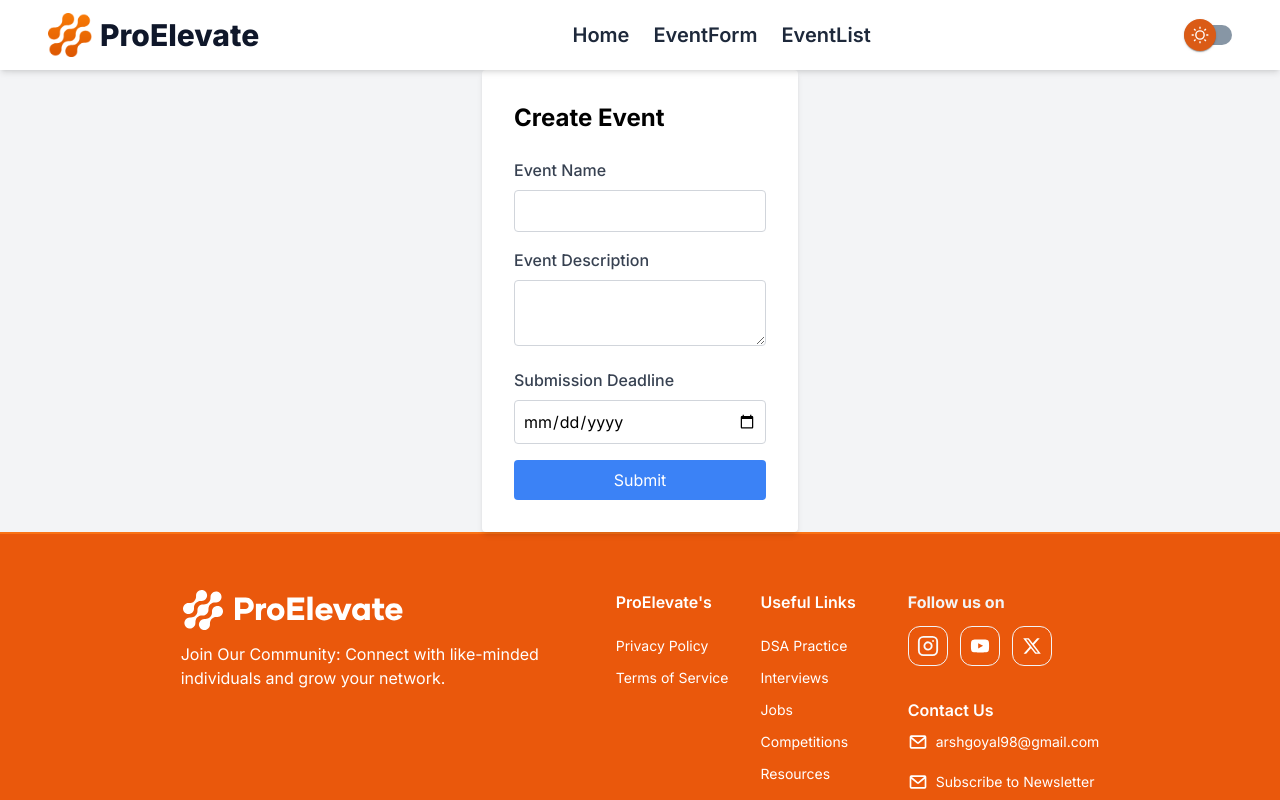
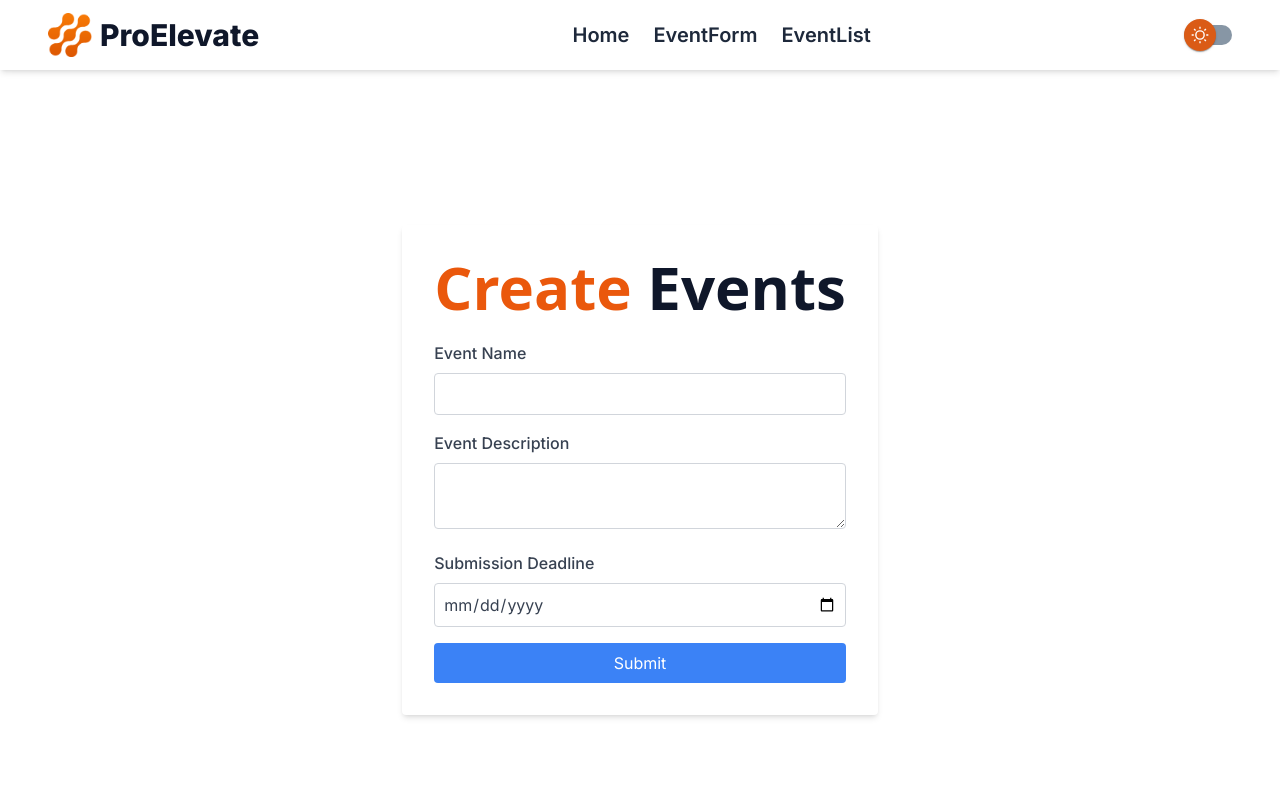
Before and after one commit to kamalnathdhekwar/NextTask, a Next.js app: page /eventform in a window 1280 px wide. Shown: the top 800 px of the page. Built offline with nearby package versions, Linux system fonts and the light colour scheme.

Commit message:
updated design

```diff
--- a/src/app/eventform/page.js
+++ b/src/app/eventform/page.js
@@ -4,7 +4,7 @@ import EventForm from '../../components/EventForm/EventForm';
 
 const EventFormPage = () => {
   return (
-    <div className=" bg-gray-100 flex items-center justify-center">
+    <div className=" h-screen flex items-center justify-center">
       <EventForm />
     </div>
   );
--- a/src/app/page.js
+++ b/src/app/page.js
@@ -5,7 +5,7 @@ import HeroSection from "@/components/HomePage/heroSection/HeroSection";
 
 export default function Home() {
   return (
-    <main className="flex min-h-screen flex-col items-center justify-between ">
+    <main className="flex min-h-screen flex-col items-center justify-between bg-white dark:bg-slate-800 ">
 
      <HeroSection/>
      <HomeEventSection/>
--- a/src/components/EventForm/EventForm.js
+++ b/src/components/EventForm/EventForm.js
@@ -18,34 +18,40 @@ const EventForm = () => {
   };
 
   return (
-    <form onSubmit={handleSubmit} className="max-w-lg mx-auto p-8 bg-white shadow-md rounded">
-      <h2 className="text-2xl font-bold mb-6">Create Event</h2>
+    <div className=" ">
+
+<form onSubmit={handleSubmit} className="max-w-xl mx-auto p-8 bg-white dark:bg-gray-800 shadow-md rounded text-gray-700 dark:text-slate-400">
+     <h1 className="lg:text-6xl md:text-4xl text-3xl font-extrabold font-sans mb-6">
+          <span className='text-orange-600'>Create</span>
+          <span className='text-slate-900 dark:text-slate-200'> Events</span>
+        </h1>
+
 
       <div className="mb-4">
-        <label htmlFor="eventName" className="block text-gray-700 font-medium mb-2">Event Name</label>
+        <label htmlFor="eventName" className="block  font-medium mb-2 ">Event Name</label>
         <input
           type="text"
           id="eventName"
           value={eventName}
           onChange={(e) => setEventName(e.target.value)}
-          className="w-full p-2 border border-gray-300 rounded"
+          className="w-full p-2 border border-gray-300 rounded text-black"
           required
         />
       </div>
 
       <div className="mb-4">
-        <label htmlFor="eventDescription" className="block text-gray-700 font-medium mb-2">Event Description</label>
+        <label htmlFor="eventDescription" className="block font-medium mb-2">Event Description</label>
         <textarea
           id="eventDescription"
           value={eventDescription}
           onChange={(e) => setEventDescription(e.target.value)}
-          className="w-full p-2 border border-gray-300 rounded"
+          className="w-full p-2 border border-gray-300 rounded text-black"
           required
         ></textarea>
       </div>
 
       <div className="mb-4">
-        <label htmlFor="submissionDeadline" className="block text-gray-700 font-medium mb-2">Submission Deadline</label>
+        <label htmlFor="submissionDeadline" className="block  font-medium mb-2">Submission Deadline</label>
         <input
           type="date"
           id="submissionDeadline"
@@ -60,6 +66,8 @@ const EventForm = () => {
         Submit
       </button>
     </form>
+
+    </div>
   );
 };
 
--- a/src/components/HomePage/HomeEventSection/Card.js
+++ b/src/components/HomePage/HomeEventSection/Card.js
@@ -10,7 +10,7 @@ const Card = ({heading, image,cardDetail,navPage,bgColor}) => {
         <div className=" hover:scale-110 duration-500 cursor-pointer">
         <Link href={`/${navPage}`}>
         <div data-aos="flip-down" data-aos-duration="1000"
-         className={`w-full h-48 rounded-xl  flex flex-col gap-4 p-6 bg-info-500 relative ${bgColor} shadow-md shadow-slate-800 dark:shadow-slate-400 `}>
+         className={`w-[350px] h-48 rounded-xl  flex flex-col gap-4 p-6 bg-info-500 relative ${bgColor} shadow-md shadow-slate-800 dark:shadow-slate-400 `}>
 
              {/* image */}
              <Image
--- a/src/components/HomePage/HomeEventSection/HomeEventSection.js
+++ b/src/components/HomePage/HomeEventSection/HomeEventSection.js
@@ -8,9 +8,9 @@ export default function Home() {
   return (
     <div className="w-full p-12 bg-orange-100 dark:bg-red-900  mb-12">
 
-       <h1 className="text-3xl font-bold mb-6">Welcome to the Event  App</h1>
+       <h1 className="text-3xl font-bold mb-6 text-center dark:text-slate-200">Welcome to the <span className='text-orange-600 dark:text-orange-400  '>Event Manager</span> App</h1>
 
-      <div className=" flex  items-center justify-around   lg:w-[90%] w-full mx-auto flex-wrap">
+      <div className=" flex  items-center justify-around   lg:w-[90%] w-full mx-auto flex-wrap gap-8 ">
       <Card heading="Orgnize a Event" image={formImage} cardDetail="Here you can orgnized the event" bgColor="bg-gradient-to-l from-cyan-400 to-sky-600 dark:bg-gradient-to-r dark:from-cyan-500 dark:to-sky-700"  navPage="eventform" />
       <Card heading="Find a Event" image={eventList} cardDetail="Here you can find and filter the event" bgColor="bg-gradient-to-r from-emerald-400 to-teal-500  dark:bg-gradient-to-r dark:from-emerald-500 dark:to-teal-600"  navPage="eventlist" />
       <Card heading="See Event Details" image={eventDetails} cardDetail="Here you can see the details of the event" bgColor="bg-gradient-to-r from-orange-400 to-orange-600 dark:bg-gradient-to-r dark:from-orange-500 dark:to-orange-700" navPage="eventdetail/0"/>
--- a/src/components/HomePage/heroSection/HeroSection.js
+++ b/src/components/HomePage/heroSection/HeroSection.js
@@ -6,9 +6,9 @@ import Link from 'next/link';
 const HeroSection = () => {
   return (
 
-    <div className='h-screen w-full '>
-        <div className="flex flex-col justify-center items-center py-20 space-y-10 ">
-            <div className="mt-7 flex flex-col justify-center items-center md:space-y-5 space-y-2">
+    <div className='lg:h-screen h-96 w-full flex flex-col justify-center items-center'>
+        <div className="flex flex-col justify-center items-center space-y-10 ">
+            <div className=" flex flex-col justify-center items-center md:space-y-5 space-y-2">
                 <h1
                  className="lg:text-9xl md:text-7xl text-5xl t font-extrabold  font-sans  animate-bounce">
                     <span className=' text-orange-600  '>Event </span>
```
